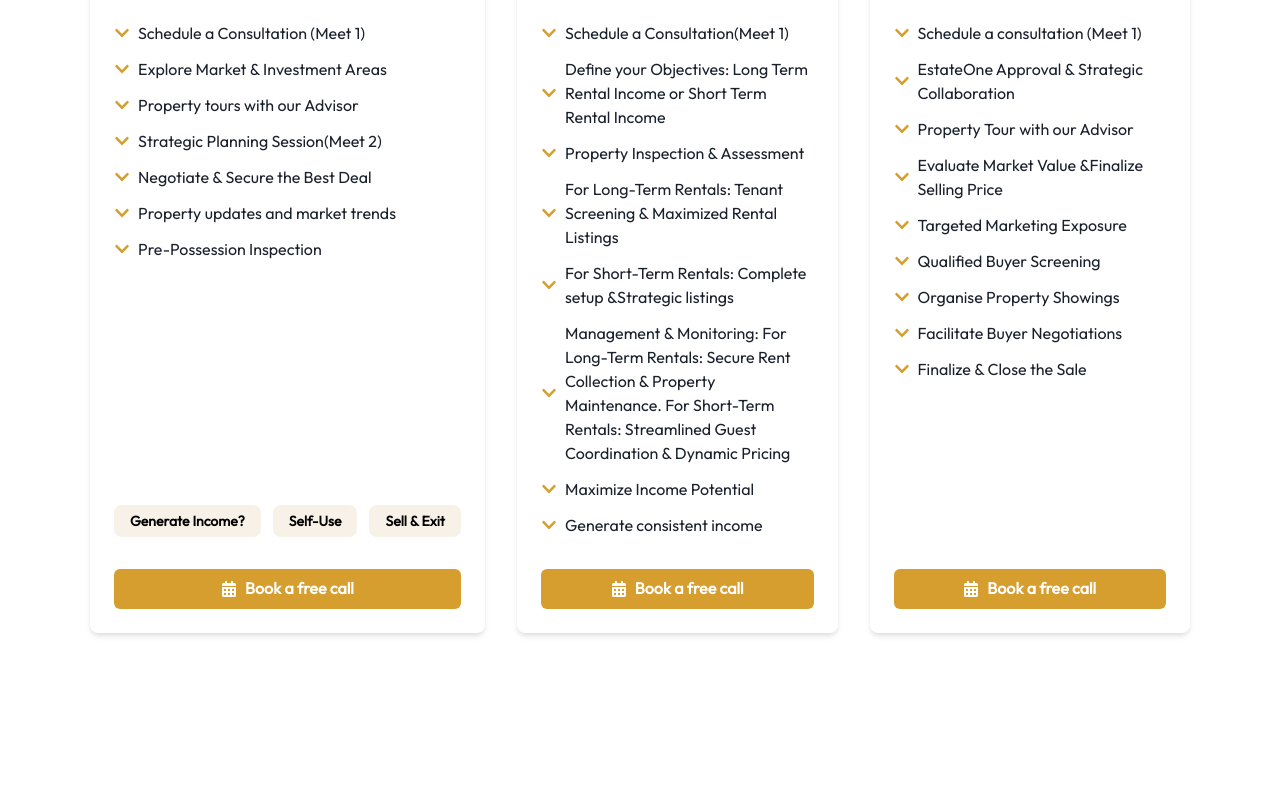
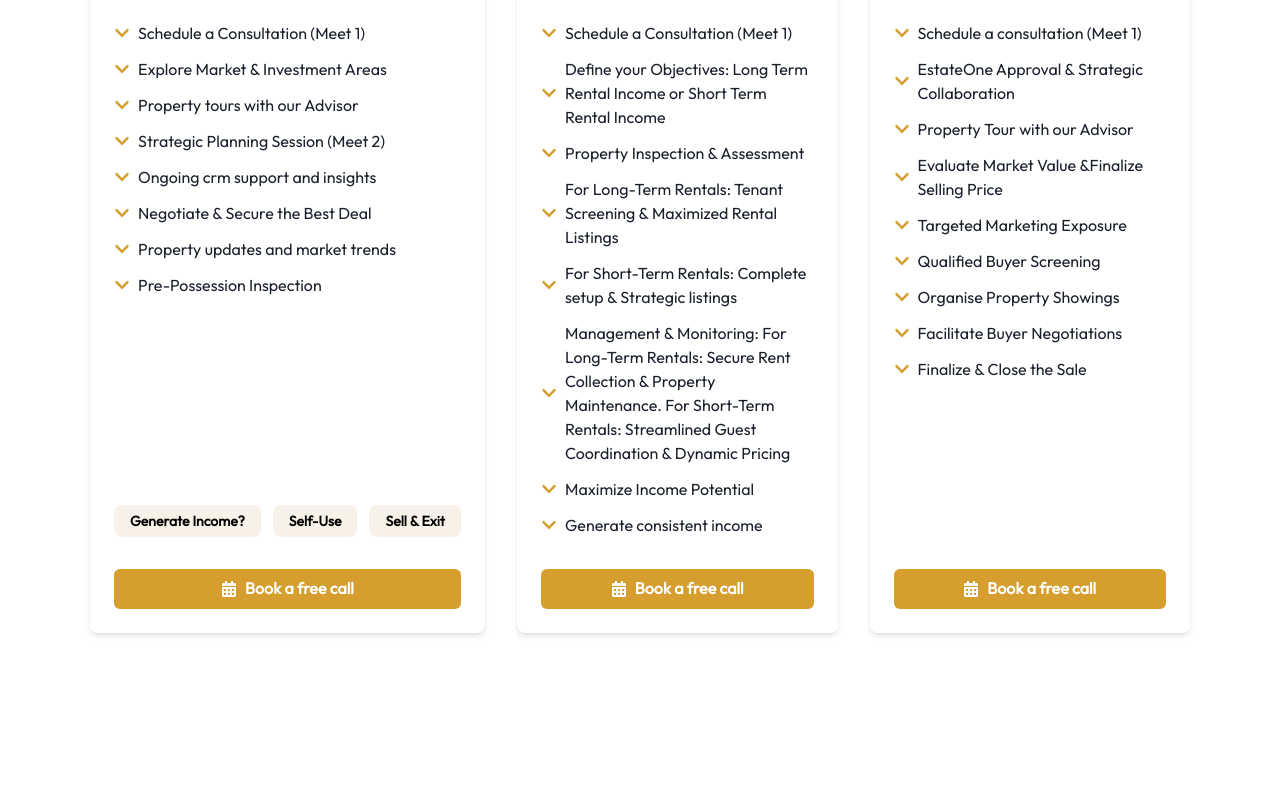
Before and after one commit to Ahsan-26/estate-frontend, a React (Create React App) app: page / in a window 1280 px wide. Shown: the part 3401-4193 px from the top of the page. Built offline with nearby package versions, Linux system fonts and the light colour scheme.

Commit message:
Ahsan final

```diff
--- a/src/components/Home/HowWeWork.js
+++ b/src/components/Home/HowWeWork.js
@@ -24,7 +24,8 @@ const HowWeWork = () => {
         "Schedule a Consultation (Meet 1)",
         "Explore Market & Investment Areas",
         "Property tours with our Advisor",
-        "Strategic Planning Session(Meet 2)",
+        "Strategic Planning Session (Meet 2)",
+        "Ongoing crm support and insights",
         "Negotiate & Secure the Best Deal",
         "Property updates and market trends",
         "Pre-Possession Inspection",
@@ -42,11 +43,11 @@ const HowWeWork = () => {
       ref: manageRef,
       color: "yellow.500",
       items: [
-        "Schedule a Consultation(Meet 1)",
+        "Schedule a Consultation (Meet 1)",
         "Define your Objectives: Long Term Rental Income or Short Term Rental Income",
         "Property Inspection & Assessment",
         "For Long-Term Rentals: Tenant Screening & Maximized Rental Listings",
-        "For Short-Term Rentals: Complete setup &Strategic listings",
+        "For Short-Term Rentals: Complete setup & Strategic listings",
         "Management & Monitoring: For Long-Term Rentals: Secure Rent Collection & Property Maintenance. For Short-Term Rentals: Streamlined Guest Coordination & Dynamic Pricing",
         "Maximize Income Potential",
         "Generate consistent income",
```
